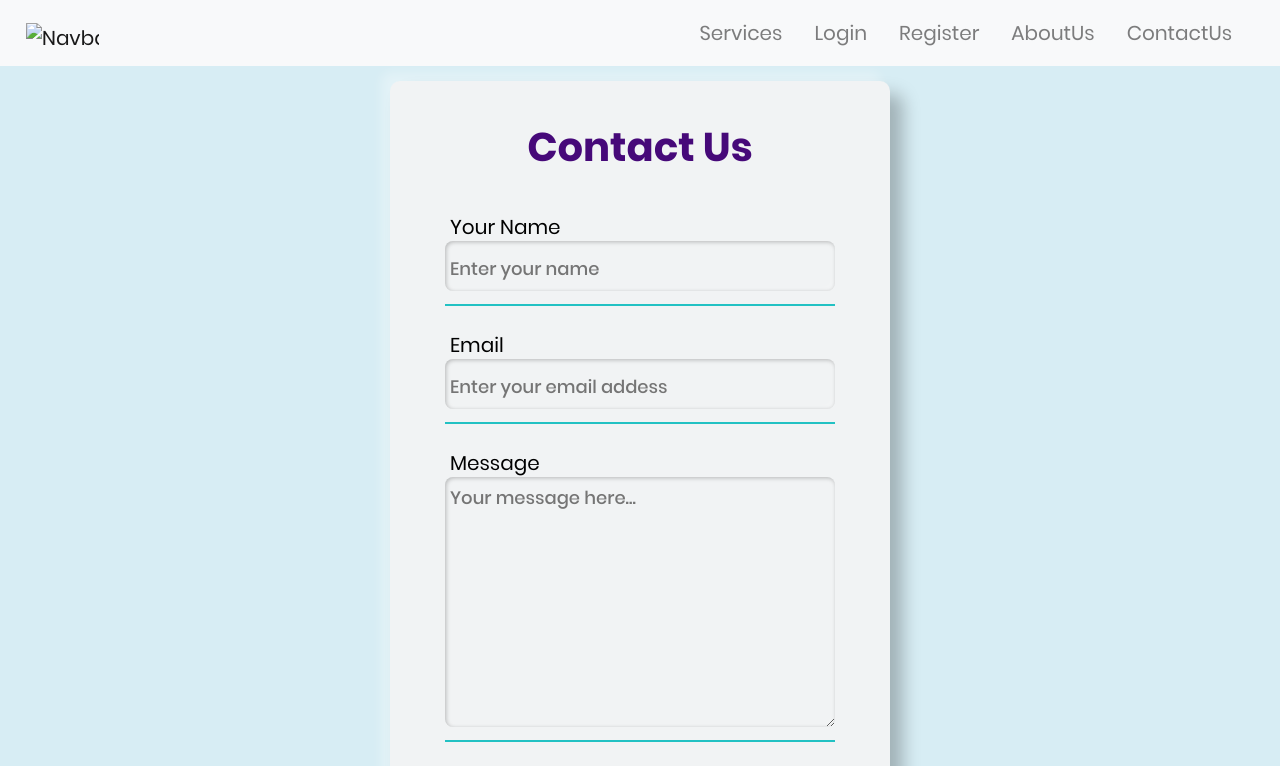
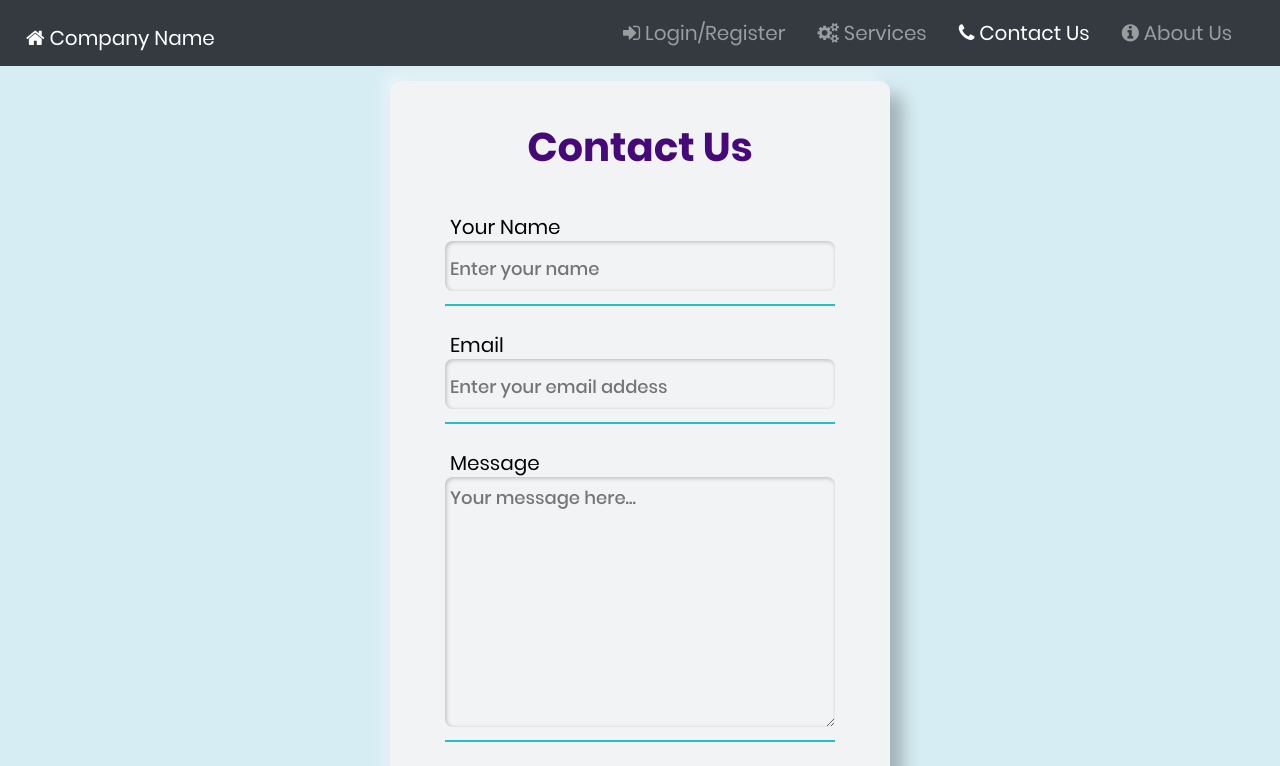
Before and after one commit to harsh-mody/Flying-Stone-Web-Development-Contact-Us-Form, a plain HTML site: page index.html in a window 1280 px wide. Shown: the top 766 px of the page. Drawn offline with nearby package versions, Linux system fonts and the light colour scheme.

Commit message:
Update index.html

```diff
--- a/index.html
+++ b/index.html
@@ -8,13 +8,12 @@
 	<link rel="stylesheet" href="https://stackpath.bootstrapcdn.com/bootstrap/4.5.0/css/bootstrap.min.css" integrity="sha384-9aIt2nRpC12Uk9gS9baDl411NQApFmC26EwAOH8WgZl5MYYxFfc+NcPb1dKGj7Sk" crossorigin="anonymous">
 	<link rel="stylesheet" type="text/css" href="https://stackpath.bootstrapcdn.com/font-awesome/4.7.0/css/font-awesome.min.css">
 	<link rel="stylesheet" type="text/css" href="CSS/main.css">
-	<link rel="stylesheet" type="text/css" href="CSS Git Codes/select2.min.css">
-
 </head>
 <body>
 	<!-- navbar -->
-	<nav class="navbar navbar-expand-lg navbar-light bg-light">
-		<a class="navbar-brand our-brand" href="index.html"><img src="static/images/miki.jpg" alt="Navbar" class="brand-logo"></a>
+	<nav class="navbar navbar-expand-lg navbar-dark bg-dark">
+		<a class="navbar-brand our-brand brand-logo" href="index.html"><i class="fa fa-home" aria-hidden="true"></i>  Company Name</a>
+
 		<button
 		  class="navbar-toggler"
 		  type="button"
@@ -30,27 +29,23 @@
 		<div class="collapse navbar-collapse" id="navbarSupportedContent">
 		  <ul class="navbar-nav ml-auto mx-2"  style="font-size: 20px">
 			<li class="nav-item">
-			  <a class="nav-link" href="#"
-				>Services<span class="sr-only">(current)</span></a
+			  <a class="nav-link" href="#">
+			  	<i class="fa fa-sign-in" aria-hidden="true"></i> Login/Register<span class="sr-only">(current)</span></a
 			  >
 			</li>
 			<li class="nav-item">
-			  <a class="nav-link" href="#"
-				>Login<span class="sr-only">(current)</span></a
+			<a class="nav-link" href="#">
+				<i class="fa fa-cogs" aria-hidden="true"></i> Services<span class="sr-only">(current)</span></a
 			  >
 			</li>
 			<li class="nav-item">
-			  <a class="nav-link" href="#"
-				>Register<span class="sr-only">(current)</span></a
+			  <a class="nav-link active" href="#">
+			  	<i class="fa fa-phone" aria-hidden="true"></i> Contact Us<span class="sr-only">(current)</span></a
 			  >
 			</li>
 			<li class="nav-item">
-			  <a class="nav-link" href="#">AboutUs</a>
-			</li>
-			<li class="nav-item">
-			  <a class="nav-link" href="#"
-				>ContactUs<span class="sr-only">(current)</span></a
-			  >
+			  <a class="nav-link" href="#">
+			  	<i class="fa fa-info-circle" aria-hidden="true"></i> About Us<span class="sr-only">(current)</span></a
 			</li>
 		  </ul>
 		</div>
@@ -97,14 +92,6 @@
 			</form>
 		</div>
 	</div>
-	<div id="dropDownSelect1"></div>
-	<script src="JavaScript Git Codes/select2.min.js"></script>
-	<script>
-		$(".selection-2").select2({
-			minimumResultsForSearch: 20,
-			dropdownParent: $('#dropDownSelect1')
-		});
-	</script>
     <!-- Footer -->
     <footer class="page-footer font-small bg-dark pt-4" style="color: white;">
 		<!-- Footer Links -->
@@ -223,7 +210,6 @@
 		<!-- Copyright -->
 		<div class="footer-copyright text-center py-3">
 		  © 2020 Copyright:
-		  <a href="#"> WEBsite.com</a>
 		</div>
 		<!-- Copyright -->
 	  </footer>
```
